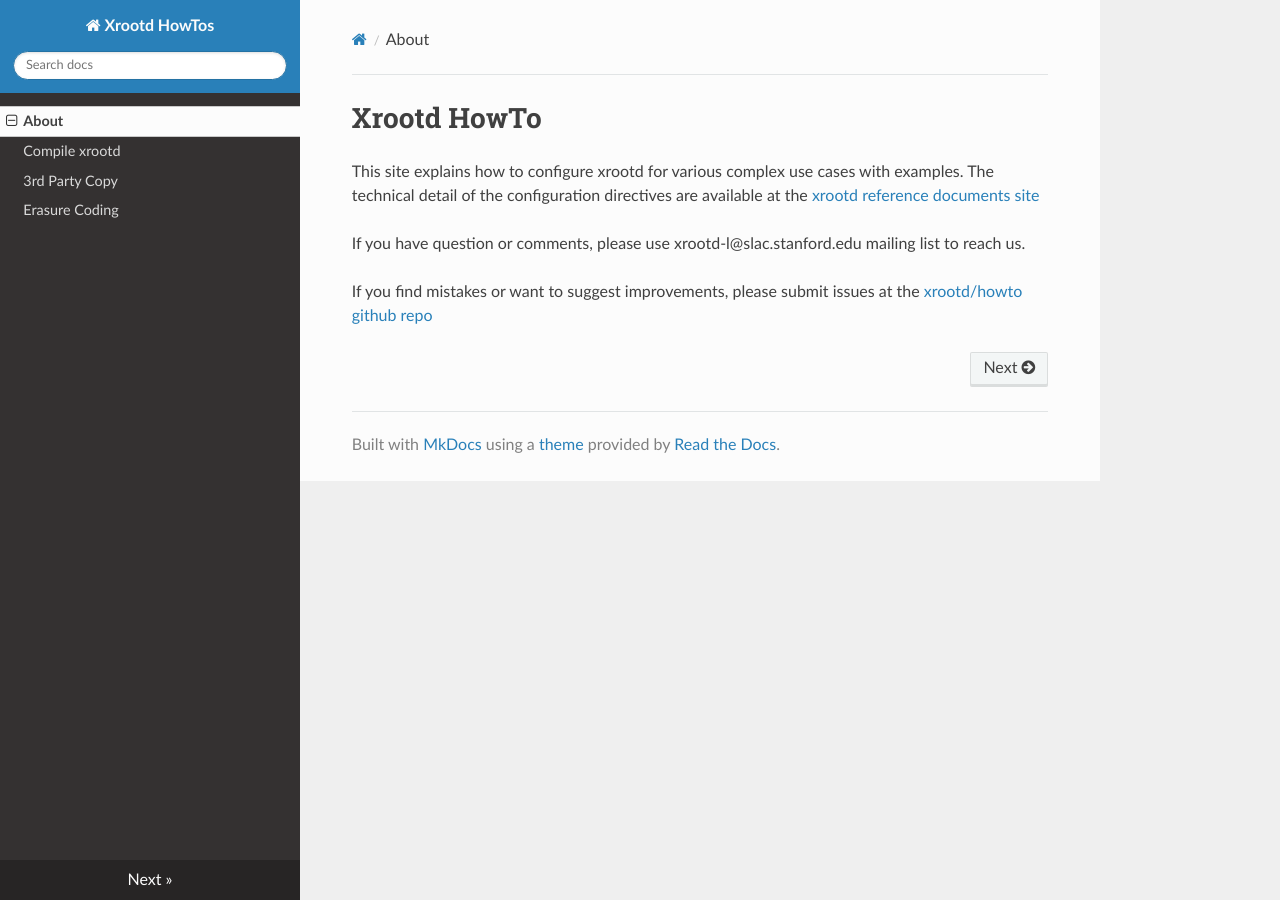
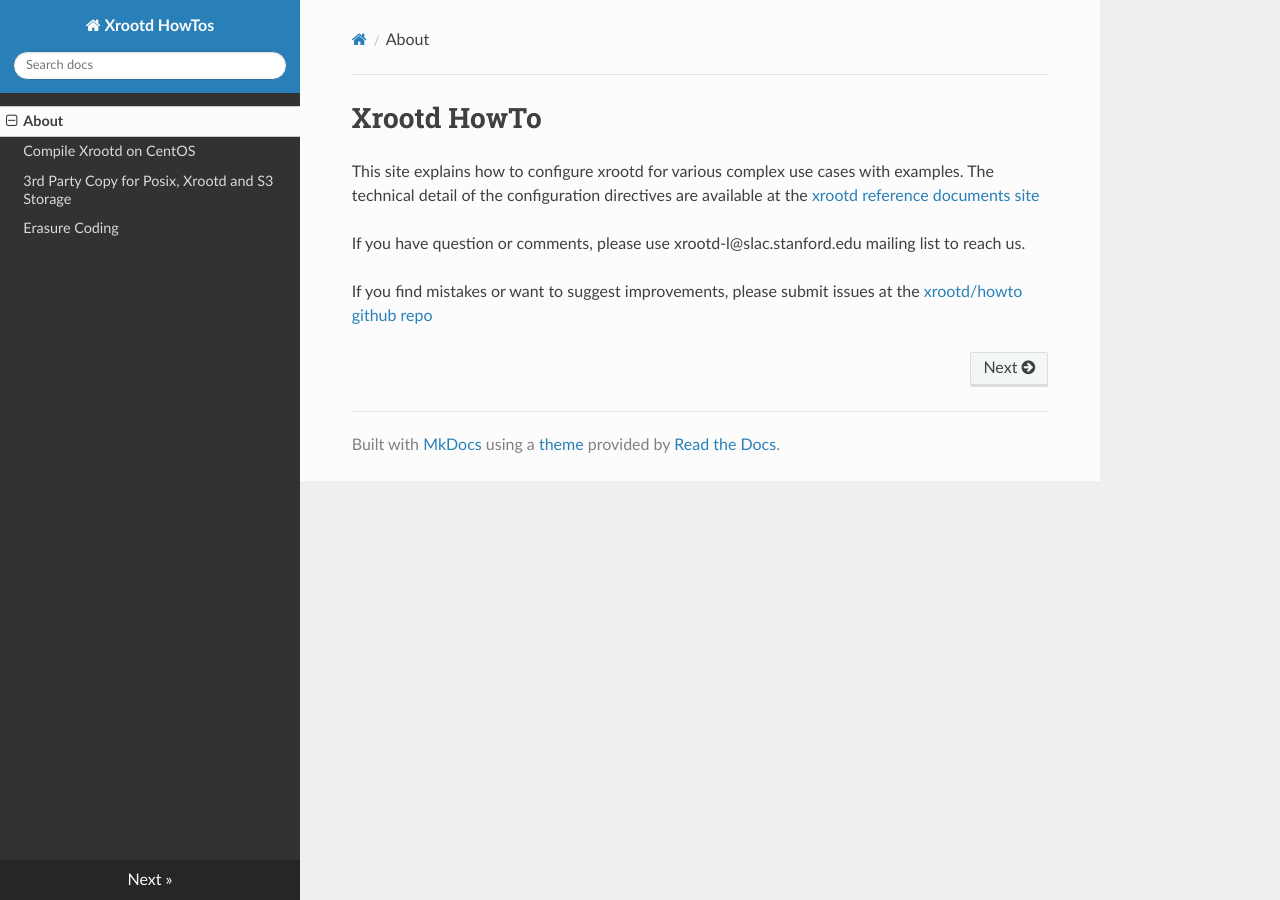
Before and after one commit to xrootd/howto, an MkDocs documentation site: the page built from docs/README.md, in a window 1280 px wide. Built offline with MkDocs 1.6.1, drawn with Linux system fonts in a browser that asks for light colours; nearby versions of some CDN libraries.

Commit message:
Update left panel

```diff
--- a/mkdocs.yml
+++ b/mkdocs.yml
@@ -7,8 +7,8 @@ plugins:
       min_search_length: 2
 nav:
     - 'About': README.md
-    - 'Compile xrootd': Compile.md
-    - '3rd Party Copy': tpc/README.md
+    - 'Compile Xrootd on CentOS': Compile.md
+    - '3rd Party Copy for Posix, Xrootd and S3 Storage': tpc/README.md
     - 'Erasure Coding': ec/README.md
 theme:
   name: readthedocs
```
